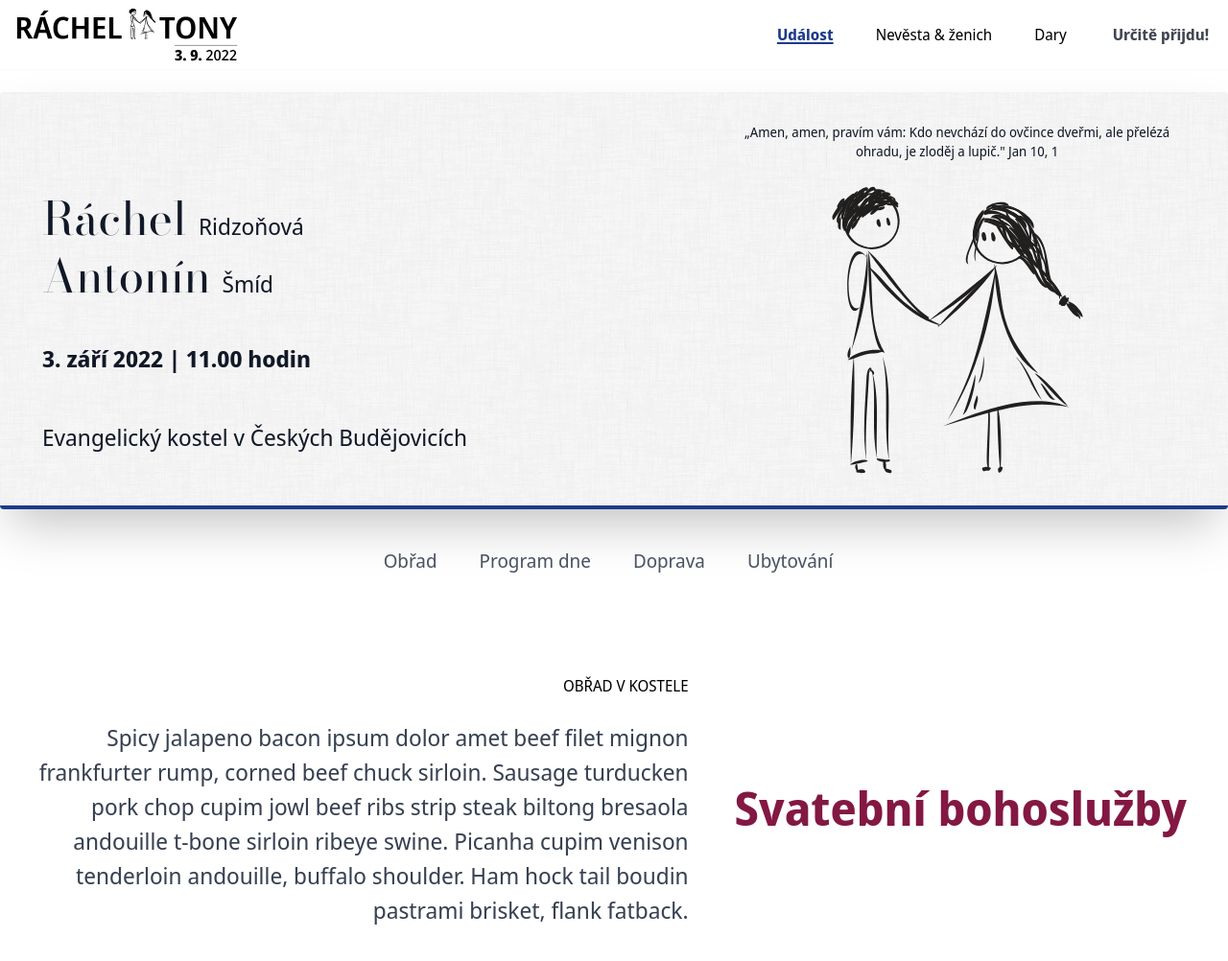
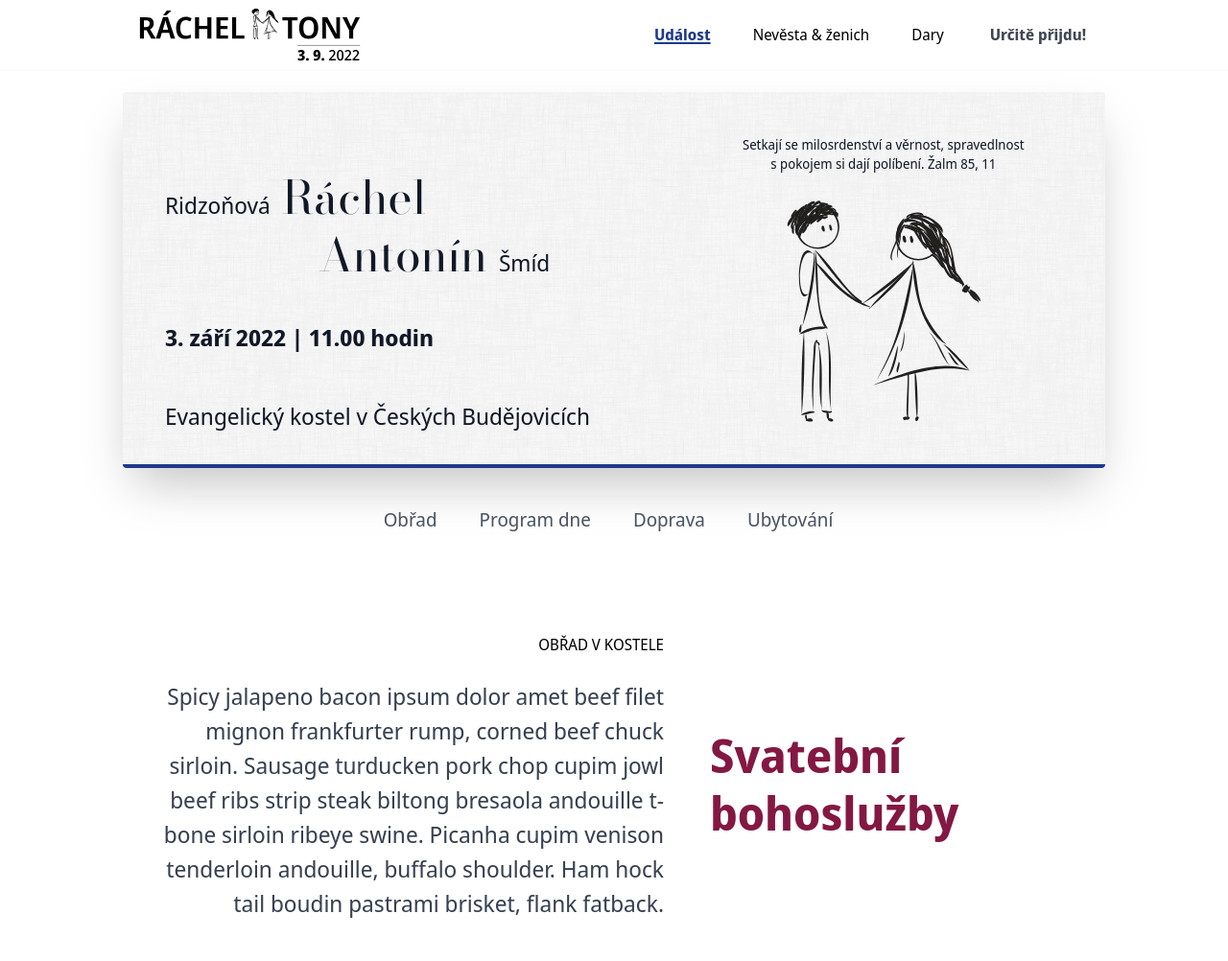
Before and after one commit to Smidra/svatbaweb, a website built with Vite: page src/index.html in a window 1280 px wide. Shown: the top 1002 px of the page at 96% size. Built offline with nearby package versions, Linux system fonts and the light colour scheme.

Commit message:
Jmena jako na oznameni, zmena breakpointu pro responsive xl, citat update

```diff
--- a/src/index.html
+++ b/src/index.html
@@ -61,14 +61,16 @@
     >
         <div class="px-3 mx-auto flex flex-wrap flex-col md:flex-row items-center text-gray-900">
             <!--Left Col-->
-            <div class="flex flex-col w-full md:w-3/5 justify-center items-start text-center md:text-left">
+            <div class="flex flex-col w-full xl:max-w-3xl md:w-3/5 justify-center items-start text-center md:text-left">
 <!--                <p class="uppercase tracking-loose w-full">Budeme se brát</p>-->
                 <h1 class="mt-12 text-5xl font-serif leading-tight w-full">
-                    Ráchel <span class="font-sans text-2xl font-light">Ridzoňová</span>
+                    <span class="font-sans text-2xl font-light">Ridzoňová</span> Ráchel
                 </h1>
-                <h1 class="text-5xl font-serif leading-tight w-full">
-                    Antonín <span class="font-sans text-2xl font-light">Šmíd</span>
-                </h1>
+                <div class="w-full flex justify-center xl:max-w-2xl">
+                    <h1 class="text-5xl font-serif leading-tight text-right">
+                        Antonín <span class="font-sans text-2xl font-light">Šmíd</span>
+                    </h1>
+                </div>
                 <h2 class="font-semibold text-2xl pt-10 w-full">
                     3. září 2022 | 11.00 hodin
                 </h2>
@@ -81,11 +83,11 @@
             </div>
             <!--Right Col-->
             <div class="w-full md:w-2/5 px-4 pt-0 pb-6 text-center">
-                <div class="font-light text-sm pb-4">
-                    „Amen, amen, pravím vám: Kdo nevchází do ovčince dveřmi, ale přelézá ohradu, je zloděj a lupič."
-                    Jan&nbsp10,&nbsp1
+                <div class="font-light text-sm pb-5">
+                    Setkají se milosrdenství a&nbspvěrnost, spravedlnost s&nbsppokojem si dají políbení.
+                    Žalm&nbsp85,&nbsp11
                 </div>
-                <img class="w-full lg:w-3/5 md:w-4/5 w-2/5 z-20 mx-auto" src="/assets/img/pandulaci.svg"/>
+                <img class="w-full xl:p-4 lg:w-3/5 md:w-4/5 w-2/5 z-20 mx-auto" src="/assets/img/pandulaci.svg"/>
             </div>
         </div>
         <!--        <img class="w-full mx-auto" src="/assets/img/flowers-long.svg"/>-->
@@ -299,6 +301,7 @@
 TODO:
 - mobile menu DONE
 - mobile prehodit poradi? DONE
+- jmena jako na oznameni DONE
 - vic svetlejsi sytejsi modra
-- jmena jako na oznameni
+
 -->
--- a/tailwind.config.js
+++ b/tailwind.config.js
@@ -19,7 +19,8 @@
                 // }
             },
             screens: {
-                '2xl': '1280px',
+                'xl': '1441px',
+                '2xl': '1441px',
             },
         },
     },
```
